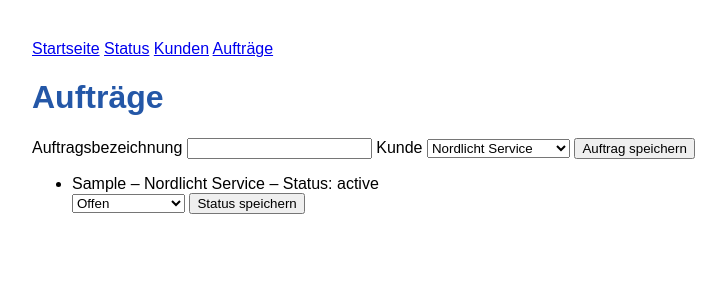
After one commit to melaysa/business-operations-manager, a Flask app: page /auftraege in a window 1280 px wide. The commit adds this page. Shown: the top 300 px of the page, without its empty margins (208-934 px from the left). Run offline with Flask 3, Linux system fonts and the light colour scheme; data comes from the database, SQL or seed files in the repository; tables that the repository leaves empty hold one stand-in row (values such as "Sample post").

Commit message:
Add order management and protect customers with orders

```diff
--- a/app.py
+++ b/app.py
@@ -7,6 +7,9 @@ from database import (
     add_customer,
     update_customer,
     delete_customer,
+    get_orders,
+    add_order,
+    update_order_status
 )
 
 app = Flask(__name__)
@@ -57,9 +60,40 @@ def kunden_bearbeiten(customer_id):
 
 @app.route("/kunden/<int:customer_id>/loeschen", methods=["POST"])
 def kunden_loeschen(customer_id):
-    delete_customer(customer_id)
+    if not delete_customer(customer_id):
+        return "Dieser Kunde hat noch Aufträge und kann nicht gelöscht werden.", 409
+
     return redirect(url_for("kunden_uebersicht"))
 
+@app.route("/auftraege", methods=["GET", "POST"])
+def auftrags_uebersicht():
+    kunden_liste = get_customers()
+
+    if request.method == "POST":
+        bezeichnung = request.form.get("bezeichnung", "").strip()
+        kunde_id = request.form.get("kunde_id", type=int)
+
+        if bezeichnung and kunde_id is not None:
+            add_order(kunde_id, bezeichnung)
+
+        return redirect(url_for("auftrags_uebersicht"))
+
+    auftrags_liste = get_orders()
+    return render_template(
+        "auftraege.html",
+        auftraege=auftrags_liste,
+        kunden=kunden_liste,
+    )
+
+@app.route("/auftraege/<int:order_id>/status", methods=["POST"])
+def auftrag_status_aendern(order_id):
+    status = request.form.get("status", "")
+    erlaubte_status = ("Offen", "In Bearbeitung", "Abgeschlossen")
+
+    if status in erlaubte_status:
+        update_order_status(order_id, status)
+
+    return redirect(url_for("auftrags_uebersicht"))
 
 if __name__ == "__main__":
     create_tables()
--- a/database.py
+++ b/database.py
@@ -12,6 +12,18 @@ def create_tables():
             id INTEGER PRIMARY KEY AUTOINCREMENT,
             name TEXT NOT NULL,
             ansprechperson TEXT NOT NULL
+        )
+        """
+    )
+
+    connection.execute(
+        """
+        CREATE TABLE IF NOT EXISTS auftraege (
+            id INTEGER PRIMARY KEY AUTOINCREMENT,
+            kunde_id INTEGER NOT NULL,
+            bezeichnung TEXT NOT NULL,
+            status TEXT NOT NULL DEFAULT 'Offen',
+            FOREIGN KEY (kunde_id) REFERENCES kunden(id)
         )
         """
     )
@@ -59,6 +71,50 @@ def get_customers():
     connection.close()
     return customers
 
+def get_orders():
+    connection = sqlite3.connect(DATABASE_NAME)
+    connection.row_factory = sqlite3.Row
+
+    orders = connection.execute(
+        """
+        SELECT auftraege.id, auftraege.bezeichnung, auftraege.status,
+               kunden.name AS kundenname
+        FROM auftraege
+        JOIN kunden ON auftraege.kunde_id = kunden.id
+        ORDER BY auftraege.id DESC
+        """
+    ).fetchall()
+
+    connection.close()
+    return orders
+
+def add_order(kunde_id, bezeichnung):
+    connection = sqlite3.connect(DATABASE_NAME)
+    connection.execute("PRAGMA foreign_keys = ON")
+
+    connection.execute(
+        """
+        INSERT INTO auftraege (kunde_id, bezeichnung)
+        VALUES (?, ?)
+        """,
+        (kunde_id, bezeichnung),
+    )
+
+    connection.commit()
+    connection.close()
+
+def update_order_status(order_id, status):
+    connection = sqlite3.connect(DATABASE_NAME)
+
+    connection.execute(
+        "UPDATE auftraege SET status = ? WHERE id = ?",
+        (status, order_id),
+    )
+
+    connection.commit()
+    connection.close()
+
+
 def add_customer(name, ansprechperson):
     connection = sqlite3.connect(DATABASE_NAME)
 
@@ -90,11 +146,17 @@ def update_customer(customer_id, name, ansprechperson):
 
 def delete_customer(customer_id):
     connection = sqlite3.connect(DATABASE_NAME)
+    connection.execute("PRAGMA foreign_keys = ON")
 
-    connection.execute(
-        "DELETE FROM kunden WHERE id = ?",
-        (customer_id,),
-    )
-
-    connection.commit()
-    connection.close()
+    try:
+        connection.execute(
+            "DELETE FROM kunden WHERE id = ?",
+            (customer_id,),
+        )
+        connection.commit()
+        return True
+    except sqlite3.IntegrityError:
+        connection.rollback()
+        return False
+    finally:
+        connection.close()
--- /dev/null
+++ b/templates/auftraege.html
@@ -0,0 +1,50 @@
+{% extends "base.html" %}
+
+{% block titel %}Aufträge | Business Operations Manager{% endblock %}
+
+{% block inhalt %}
+<h1>Aufträge</h1>
+
+{% if kunden %}
+<form method="post">
+    <label for="bezeichnung">Auftragsbezeichnung</label>
+    <input id="bezeichnung" name="bezeichnung" required>
+
+    <label for="kunde_id">Kunde</label>
+    <select id="kunde_id" name="kunde_id" required>
+        {% for kunde in kunden %}
+        <option value="{{ kunde.id }}">{{ kunde.name }}</option>
+        {% endfor %}
+    </select>
+
+    <button type="submit">Auftrag speichern</button>
+</form>
+{% else %}
+<p>Lege zuerst einen Kunden an.</p>
+{% endif %}
+
+<ul>
+    {% for auftrag in auftraege %}
+    <li>
+        {{ auftrag.bezeichnung }} – {{ auftrag.kundenname }}
+        – Status: {{ auftrag.status }}
+        <form
+    action="{{ url_for('auftrag_status_aendern', order_id=auftrag.id) }}"
+    method="post"
+>
+    <select name="status">
+        {% for status in ["Offen", "In Bearbeitung", "Abgeschlossen"] %}
+        <option value="{{ status }}" {% if auftrag.status == status %}selected{% endif %}>
+            {{ status }}
+        </option>
+        {% endfor %}
+    </select>
+
+    <button type="submit">Status speichern</button>
+</form>
+    </li>
+    {% else %}
+    <li>Noch keine Aufträge vorhanden.</li>
+    {% endfor %}
+</ul>
+{% endblock %}
--- a/templates/base.html
+++ b/templates/base.html
@@ -10,6 +10,7 @@
         <a href="{{ url_for('startseite') }}">Startseite</a>
         <a href="{{ url_for('statusseite') }}">Status</a>
         <a href="{{ url_for('kunden_uebersicht') }}">Kunden</a>
+        <a href="{{ url_for('auftrags_uebersicht') }}">Aufträge</a>
     </nav>
 
     <main>
```
